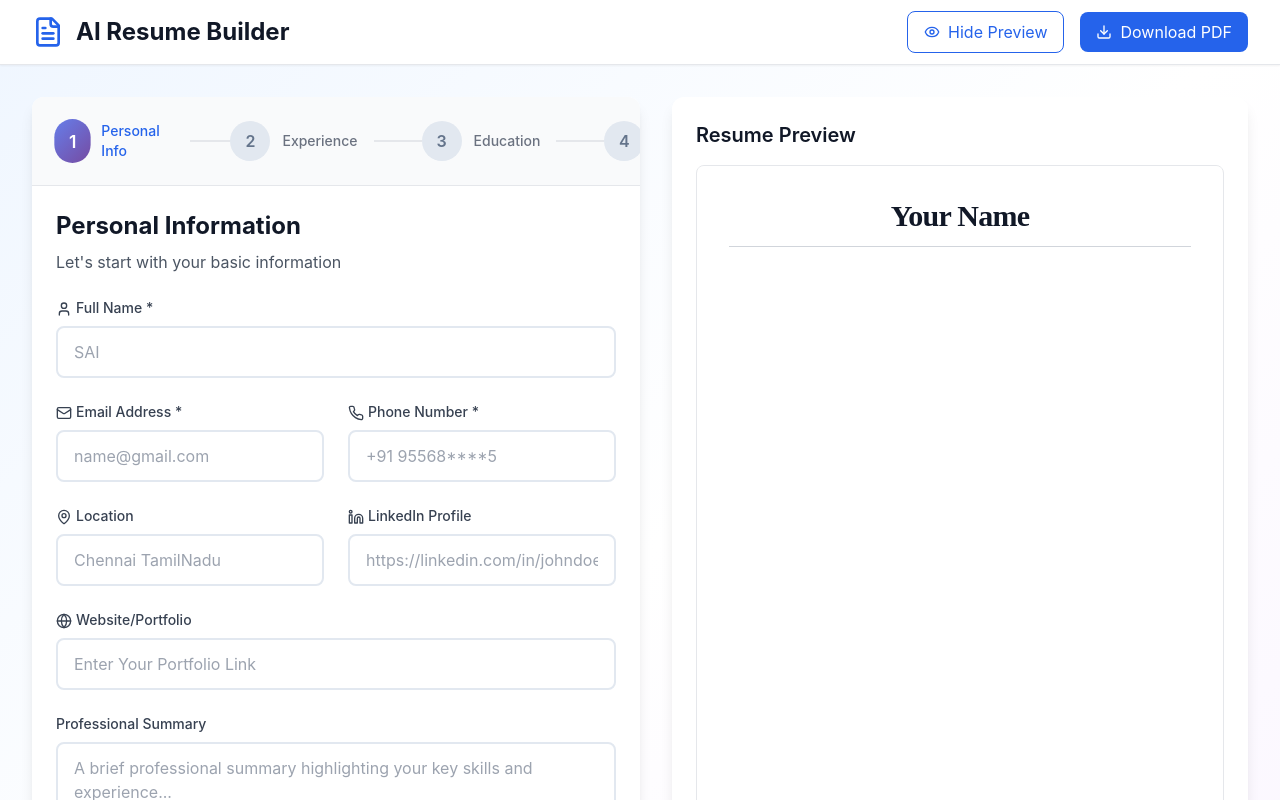
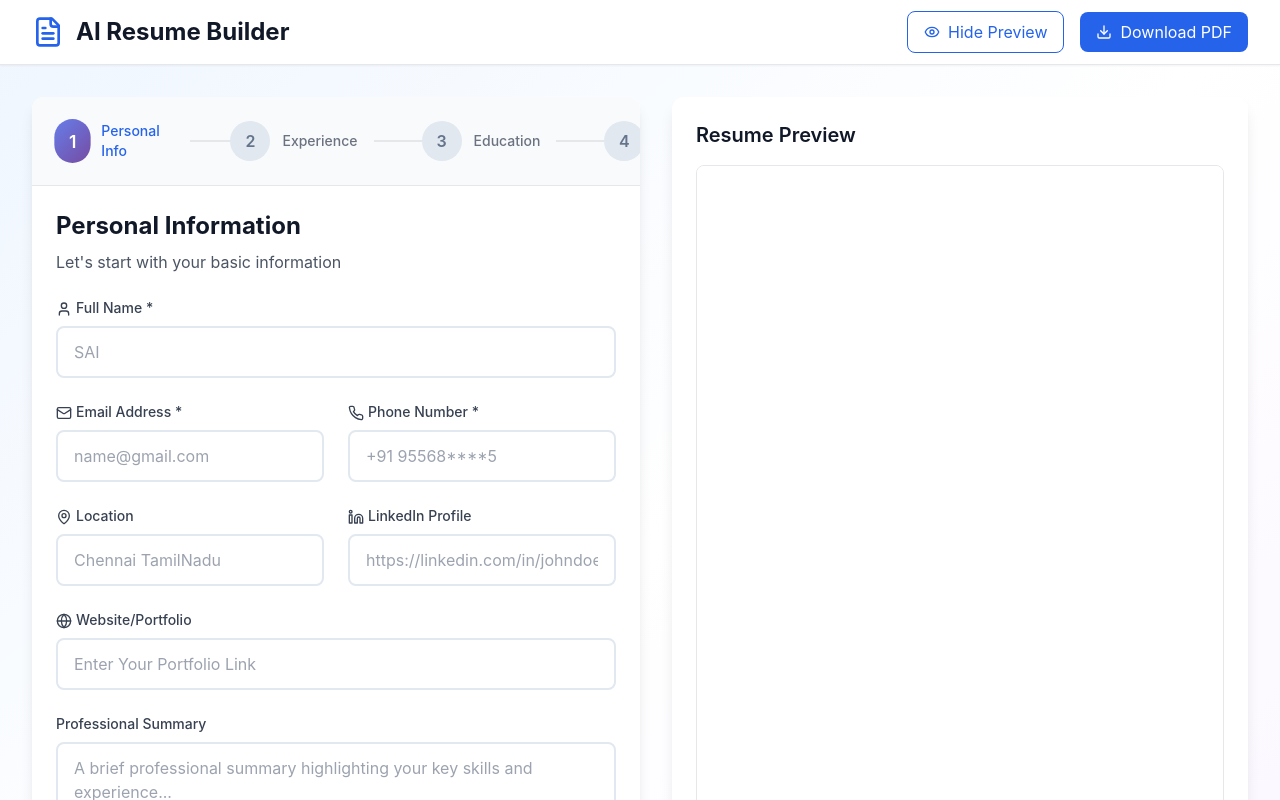
Before and after one commit to BSHK57/Resume-Builder, a React (Create React App) app: page / in a window 1280 px wide. Both pictures are taken after a click on the button "Show Preview". Shown: the top 800 px of the page. Built offline with nearby package versions, Linux system fonts and the light colour scheme.

Commit message:
modified

```diff
--- a/src/components/PDFGenerator.js
+++ b/src/components/PDFGenerator.js
@@ -2,21 +2,11 @@ import React from 'react';
 import jsPDF from 'jspdf';
 import { useResume } from '../contexts/ResumeContext';
 
-function PDFGenerator({ children }) {
-  const { resumeData } = useResume();
-
-  const formatDate = (dateString) => {
-    if (!dateString) return '';
-    const date = new Date(dateString);
-    return date.toLocaleDateString('en-US', { year: 'numeric', month: 'short' });
-  };
-
-  const generatePDF = () => {
+export function generateResumePDF(resumeData) {
   let y = 20;
   let left = 18;
   const pageWidth = 210;
   const pageHeight = 297;
-    left = 18;
   let right = pageWidth - left;
   const bottomMargin = 20;
   const doc = new jsPDF({ unit: 'mm', format: [pageWidth, pageHeight] });
@@ -86,6 +76,11 @@ function PDFGenerator({ children }) {
   doc.setDrawColor(200, 200, 200);
   doc.line(18, y-2, pageWidth - 18, y-2);
   y += 4;
+  const formatDate = (dateString) => {
+    if (!dateString) return '';
+    const date = new Date(dateString);
+    return date.toLocaleDateString('en-US', { year: 'numeric', month: 'short' });
+  };
   if (resumeData.personalInfo.summary) {
     doc.setFontSize(13);
     doc.setFont('times', 'bold');
@@ -352,11 +347,19 @@ function PDFGenerator({ children }) {
     doc.line(left, y-2, pageWidth - left, y-2);
     y += 6;
   }
+  return doc;
+}
+
+function PDFGenerator({ children }) {
+  const { resumeData } = useResume();
+
+  const handleDownload = () => {
+    const doc = generateResumePDF(resumeData);
     doc.save(`${resumeData.personalInfo.fullName}_Resume.pdf`);
   };
 
   return (
-    <div onClick={generatePDF}>
+    <div onClick={handleDownload} style={{ display: 'inline' }}>
       {children}
     </div>
   );
--- a/src/components/ResumePreview.js
+++ b/src/components/ResumePreview.js
@@ -1,177 +1,34 @@
-import React from 'react';
+import React, { useEffect, useRef, useState } from 'react';
 import { useResume } from '../contexts/ResumeContext';
+import { generateResumePDF } from './PDFGenerator';
 
 function ResumePreview() {
   const { resumeData } = useResume();
+  const [pdfUrl, setPdfUrl] = useState(null);
+  const pdfBlobUrl = useRef(null);
 
-  const formatDate = (dateString) => {
-    if (!dateString) return '';
-    const date = new Date(dateString);
-    return date.toLocaleDateString('en-US', { year: 'numeric', month: 'short' });
-  };
-
-  const sectionTitle = 'text-[15px] font-bold tracking-wider text-gray-900 mt-8 mb-2';
-  const label = 'font-bold text-gray-900';
-  const value = 'text-gray-800';
-  const borderLine = 'border-t border-gray-300 my-3';
-  const fontFamily = { fontFamily: 'Times New Roman, Times, serif' };
+  useEffect(() => {
+    if (pdfBlobUrl.current) {
+      URL.revokeObjectURL(pdfBlobUrl.current);
+      pdfBlobUrl.current = null;
+    }
+    // Use the shared PDF generator
+    const doc = generateResumePDF(resumeData);
+    const pdfBlob = doc.output('blob');
+    pdfBlobUrl.current = URL.createObjectURL(pdfBlob);
+    setPdfUrl(pdfBlobUrl.current);
+    // eslint-disable-next-line
+  }, [resumeData]);
 
   return (
-    <div id="resume-preview" className="bg-white p-8 max-w-3xl mx-auto text-[15px] leading-relaxed text-gray-900 h-[900px] overflow-y-auto shadow" style={fontFamily}>
-      {/* Header */}
-      <div className="text-center mb-2">
-        <h1 className="text-3xl font-bold tracking-tight mb-1" style={fontFamily}>{resumeData.personalInfo.fullName || 'Your Name'}</h1>
-        <div className="text-gray-700 text-sm" style={fontFamily}>
-          {[resumeData.personalInfo.email, resumeData.personalInfo.phone, resumeData.personalInfo.location].filter(Boolean).join(' | ')}
-        </div>
-        {(resumeData.personalInfo.linkedin || resumeData.personalInfo.website) && (
-          <div className="text-blue-700 text-sm mt-1 flex justify-center gap-2 flex-wrap" style={fontFamily}>
-            {resumeData.personalInfo.linkedin && <a href={resumeData.personalInfo.linkedin} target="_blank" rel="noopener noreferrer" className="hover:underline break-all">{resumeData.personalInfo.linkedin}</a>}
-            {resumeData.personalInfo.linkedin && resumeData.personalInfo.website && <span className="mx-1">|</span>}
-            {resumeData.personalInfo.website && <a href={resumeData.personalInfo.website} target="_blank" rel="noopener noreferrer" className="hover:underline break-all">{resumeData.personalInfo.website}</a>}
-          </div>
-        )}
-      </div>
-      <hr className={borderLine} />
-
-      {/* Professional Summary */}
-      {resumeData.personalInfo.summary && (
-        <div>
-          <div className={sectionTitle} style={{...fontFamily, letterSpacing: 1}}>PROFESSIONAL SUMMARY</div>
-          <div className={value} style={fontFamily}>{resumeData.personalInfo.summary}</div>
-          <hr className={borderLine} />
-        </div>
-      )}
-
-      {/* Experience */}
-      {resumeData.experience && resumeData.experience.length > 0 && (
-        <div>
-          <div className={sectionTitle} style={{...fontFamily, letterSpacing: 1}}>PROFESSIONAL EXPERIENCE</div>
-          {resumeData.experience.map((exp, i) => (
-            <div key={exp.id} className="mb-3">
-              <div className="flex justify-between">
-                <span className={label} style={fontFamily}>{exp.position || ''} @ {exp.company || ''}</span>
-                <span className="text-gray-500 text-sm" style={fontFamily}>
-                  {[
-                    (exp.startDate || exp.endDate) ? [exp.startDate ? formatDate(exp.startDate) : '', exp.current ? 'Present' : (exp.endDate ? formatDate(exp.endDate) : '')].filter(Boolean).join(' - ') : '',
-                    exp.location
-                  ].filter(Boolean).join(' | ')}
-                </span>
-              </div>
-              {exp.description && (
-                <div className={value} style={{...fontFamily, marginLeft: 16}}>{exp.description}</div>
-              )}
-            </div>
-          ))}
-          <hr className={borderLine} />
-        </div>
-      )}
-
-      {/* Education */}
-      {resumeData.education && resumeData.education.length > 0 && (
-        <div>
-          <div className={sectionTitle} style={{...fontFamily, letterSpacing: 1}}>EDUCATION</div>
-          {resumeData.education.map((edu, i) => (
-            <div key={edu.id} className="mb-3">
-              <div className="flex justify-between">
-                <span className={label} style={fontFamily}>{edu.degree || ''} {edu.field ? 'in ' + edu.field : ''}</span>
-                <span className="text-gray-500 text-sm" style={fontFamily}>
-                  {[
-                    edu.startDate ? formatDate(edu.startDate) : '',
-                    edu.endDate ? formatDate(edu.endDate) : '',
-                    edu.location
-                  ].filter(Boolean).join(' - ')}
-                </span>
-              </div>
-              <div className="flex justify-between">
-                <span style={{...fontFamily, marginLeft: 8}}>{edu.institution}</span>
-                {edu.gpa && <span className="text-gray-500 text-sm">GPA: {edu.gpa}</span>}
-              </div>
-              {edu.description && (
-                <div className={value} style={{...fontFamily, marginLeft: 16}}>{edu.description}</div>
-              )}
-            </div>
-          ))}
-          <hr className={borderLine} />
-        </div>
-      )}
-
-      {/* Skills */}
-      {resumeData.skills && resumeData.skills.length > 0 && (
-        <div>
-          <div className={sectionTitle} style={{...fontFamily, letterSpacing: 1}}>SKILLS</div>
-          <div className="grid grid-cols-1 md:grid-cols-2 gap-2">
-            {['technical', 'tools', 'soft', 'languages'].map(cat => {
-              const catSkills = resumeData.skills.filter(s => s.category === cat);
-              if (!catSkills.length) return null;
-              const categoryNames = {
-                technical: 'Technical Skills',
-                tools: 'Tools & Software',
-                soft: 'Soft Skills',
-                languages: 'Languages'
-              };
-              return (
-                <div key={cat} className="mb-1">
-                  <span className="font-bold underline text-gray-900" style={fontFamily}>{categoryNames[cat]}:</span> <span className={value} style={fontFamily}>{catSkills.map(s => s.name).join(', ')}</span>
-                </div>
-              );
-            })}
-          </div>
-          <hr className={borderLine} />
-        </div>
-      )}
-
-      {/* Projects */}
-      {resumeData.projects && resumeData.projects.length > 0 && (
-        <div>
-          <div className={sectionTitle} style={{...fontFamily, letterSpacing: 1}}>PROJECTS</div>
-          {resumeData.projects.map((proj, i) => (
-            <div key={proj.id} className="mb-3">
-              <div className="flex justify-between">
-                <span className={label} style={fontFamily}>{proj.name}</span>
-                <span className="text-gray-500 text-sm" style={fontFamily}>
-                  {[
-                    proj.startDate ? formatDate(proj.startDate) : '',
-                    proj.endDate ? formatDate(proj.endDate) : ''
-                  ].filter(Boolean).join(' - ')}
-                </span>
-              </div>
-              {proj.technologies && <div style={{...fontFamily, marginLeft: 8}}><span className="font-semibold">Technologies:</span> <span className={value}>{proj.technologies}</span></div>}
-              {proj.description && (
-                <div className={value} style={{...fontFamily, marginLeft: 16}}>{proj.description}</div>
-              )}
-              <div className="flex flex-wrap gap-4 mt-1 ml-2 text-sm">
-                {proj.url && <a href={proj.url} target="_blank" rel="noopener noreferrer" className="text-blue-700 hover:underline">Live: {proj.url}</a>}
-                {proj.github && <a href={proj.github} target="_blank" rel="noopener noreferrer" className="text-blue-700 hover:underline">GitHub: {proj.github}</a>}
-              </div>
-            </div>
-          ))}
-          <hr className={borderLine} />
-        </div>
-      )}
-
-      {/* Achievements */}
-      {resumeData.achievements && resumeData.achievements.length > 0 && (
-        <div>
-          <div className={sectionTitle} style={{...fontFamily, letterSpacing: 1}}>ACHIEVEMENTS & AWARDS</div>
-          {resumeData.achievements.map((ach, i) => (
-            <div key={ach.id} className="mb-3">
-              <div className="flex justify-between">
-                <span className={label} style={fontFamily}>{ach.title}</span>
-                <span className="text-gray-500 text-sm" style={fontFamily}>
-                  {[
-                    ach.date ? formatDate(ach.date) : '',
-                    ach.organization
-                  ].filter(Boolean).join(' | ')}
-                </span>
-              </div>
-              {ach.description && (
-                <div className={value} style={{...fontFamily, marginLeft: 16}}>{ach.description}</div>
-              )}
-            </div>
-          ))}
-          <hr className={borderLine} />
-        </div>
+    <div style={{ width: '100%', height: '900px', background: '#fff' }}>
+      {pdfUrl && (
+        <iframe
+          title="Resume PDF Preview"
+          src={pdfUrl}
+          style={{ width: '100%', height: '100%', border: 'none' }}
+          // sandbox="allow-scripts"
+        />
       )}
     </div>
   );
```
Also changed, not shown: package.json (+8 -8 lines). Lines whose indentation alone changed are shown as unchanged.
